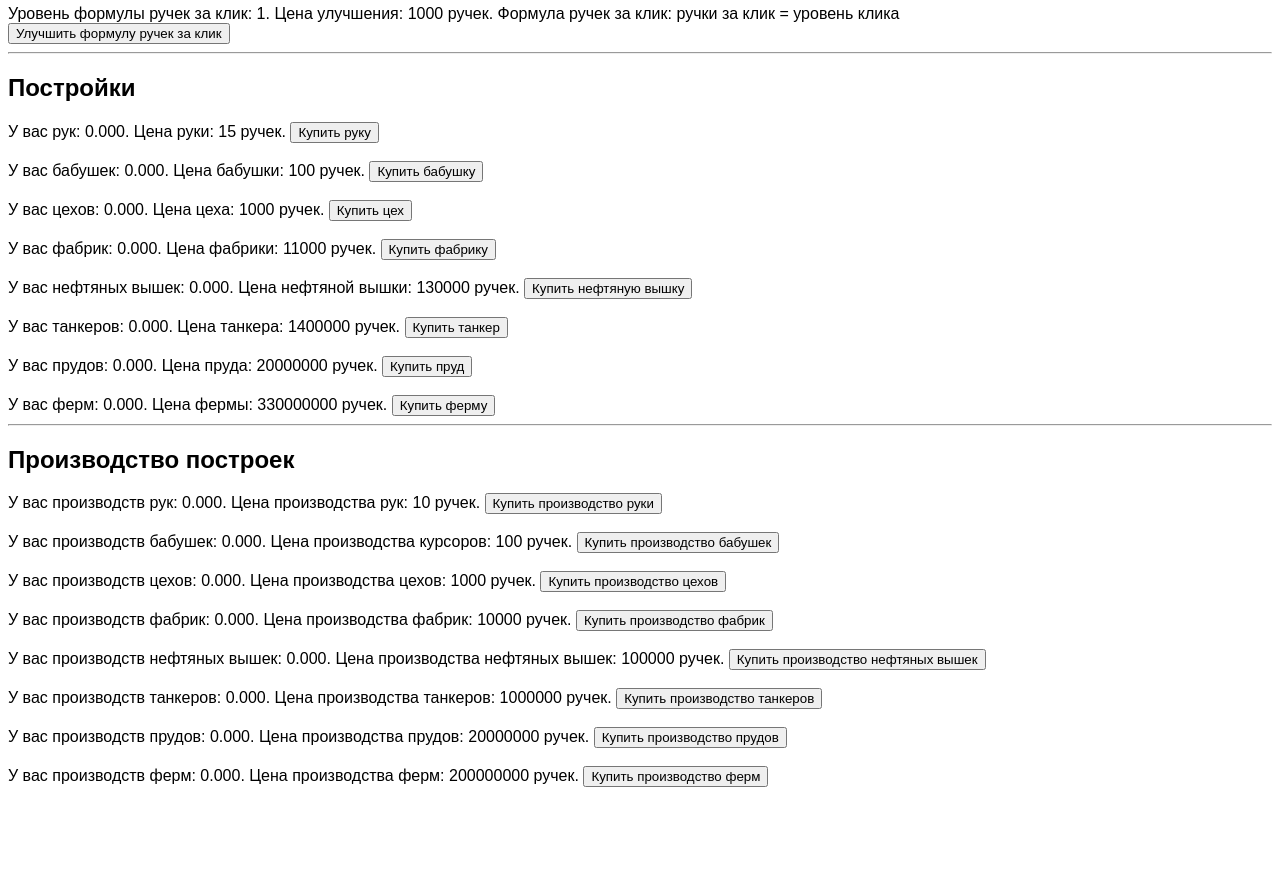
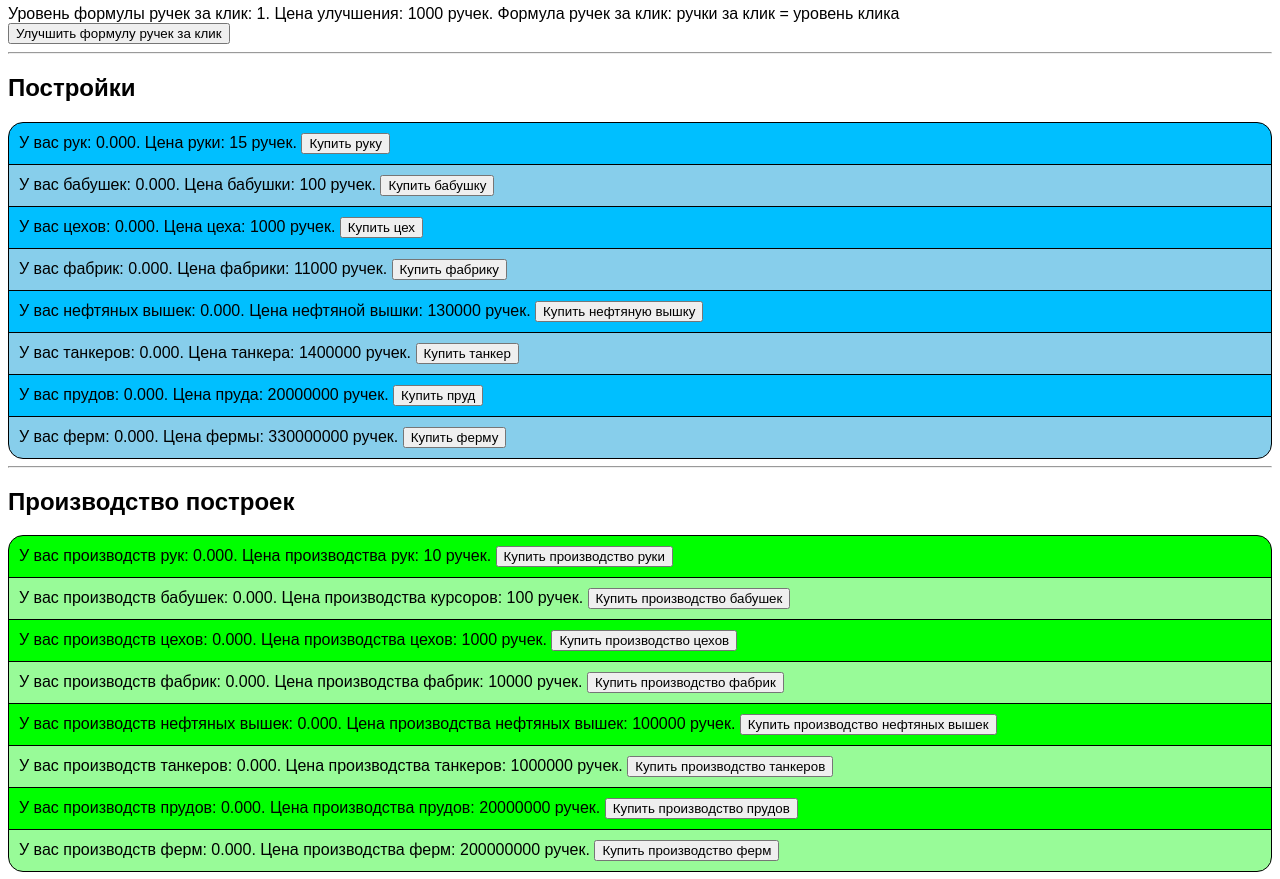
Before and after one commit to 12345123451234554321/Game, a plain HTML site: page index.html in a window 1280 px wide. Shown: the part 440-1319 px from the top of the page. Before the commit the page ends 1235 px from the top, so only its background shows below. Drawn offline with Linux system fonts and the light colour scheme.

Commit message:
dedminor2

```diff
--- a/index.html
+++ b/index.html
@@ -30,53 +30,60 @@
 			Уровень формулы ручек за клик: <span id="formulLvl"></span>. <span id="formu1"> Цена улучшения: <span id="formulLvlp"></span> ручек.</span> Формула ручек за клик: <span id="formul"></span> <div id="formu2"><button onclick="formUpgrade()">Улучшить формулу ручек за клик</button></div>
 			<hr>
 			<h2>Постройки</h2>
+			<div id="bils">
+				<div class="bils">
 					У вас рук: <span id="am1"></span>. Цена руки: <span id="pr1"></span> ручек. <button onclick="bil1.buy()">Купить руку</button>
-			<br>
-			<br>
+				</div>
+				<div class="bils">
 					У вас бабушек: <span id="am2"></span>. Цена бабушки: <span id="pr2"></span> ручек. <button onclick="bil2.buy()">Купить бабушку</button>
-			<br>
-			<br>
+				</div>
+				<div class="bils">
 					У вас цехов: <span id="am3"></span>. Цена цеха: <span id="pr3"></span> ручек. <button onclick="bil3.buy()">Купить цех</button>
-			<br>
-			<br>
+				</div>
+				<div class="bils">
 					У вас фабрик: <span id="am4"></span>. Цена фабрики: <span id="pr4"></span> ручек. <button onclick="bil4.buy()">Купить фабрику</button>
-			<br>
-			<br>
+				</div>
+				<div class="bils">
 					У вас нефтяных вышек: <span id="am5"></span>. Цена нефтяной вышки: <span id="pr5"></span> ручек. <button onclick="bil5.buy()">Купить нефтяную вышку</button>
-			<br>
-			<br>
+				</div>
+				<div class="bils">
 					У вас танкеров: <span id="am6"></span>. Цена танкера: <span id="pr6"></span> ручек. <button onclick="bil6.buy()">Купить танкер</button>
-			<br>
-			<br>
+				</div>
+				<div class="bils">
 					У вас прудов: <span id="am7"></span>. Цена пруда: <span id="pr7"></span> ручек. <button onclick="bil7.buy()">Купить пруд</button>
-			<br>
-			<br>
+				</div>
+				<div class="bils">
 					У вас ферм: <span id="am8"></span>. Цена фермы: <span id="pr8"></span> ручек. <button onclick="bil8.buy()">Купить ферму</button>
+				</div>
 				<hr>
+			</div>
 			<h2>Производство построек</h2>
+			<div id="bilps">
+				<div class="bilps">
 					У вас производств рук: <span id="amp1"></span>. Цена производства рук: <span id="prp1"></span> ручек. <button onclick="bilp1.buy()">Купить производство руки</button>
-			<br>
-			<br>
+				</div>
+				<div class="bilps">
 					У вас производств бабушек: <span id="amp2"></span>. Цена производства курсоров: <span id="prp2"></span> ручек. <button onclick="bilp2.buy()">Купить производство бабушек</button>
-			<br>
-			<br>
+				</div>
+				<div class="bilps">
 					У вас производств цехов: <span id="amp3"></span>. Цена производства цехов: <span id="prp3"></span> ручек. <button onclick="bilp3.buy()">Купить производство цехов</button>
-			<br>
-			<br>
+				</div>
+				<div class="bilps">
 					У вас производств фабрик: <span id="amp4"></span>. Цена производства фабрик: <span id="prp4"></span> ручек. <button onclick="bilp4.buy()">Купить производство фабрик</button>
-			<br>
-			<br>
+				</div>
+				<div class="bilps">
 					У вас производств нефтяных вышек: <span id="amp5"></span>. Цена производства нефтяных вышек: <span id="prp5"></span> ручек. <button onclick="bilp5.buy()">Купить производство нефтяных вышек</button>
-			<br>
-			<br>
+				</div>
+				<div class="bilps">
 					У вас производств танкеров: <span id="amp6"></span>. Цена производства танкеров: <span id="prp6"></span> ручек. <button onclick="bilp6.buy()">Купить производство танкеров</button>
-			<br>
-			<br>
+				</div>
+				<div class="bilps">
 					У вас производств прудов: <span id="amp7"></span>. Цена производства прудов: <span id="prp7"></span> ручек. <button onclick="bilp7.buy()">Купить производство прудов</button>
-			<br>
-			<br>
+				</div>
+				<div class="bilps">
 					У вас производств ферм: <span id="amp8"></span>. Цена производства ферм: <span id="prp8"></span> ручек. <button onclick="bilp8.buy()">Купить производство ферм</button>
-
+				</div>
+			</div>
 		</div>
 		<div class="saving">
 			Введите сохранение:<input type="text" name="saveIn" id="saveIn"><input type="button" value="Импортировать" onclick="importSave()">
@@ -103,7 +110,7 @@
 		<div class="ascensions">
 			У вас очков восхождения: <span id="ascPts"></span>
 			<br>
-			Для восхождения нужно 1e100 ручек. <input type="button" value="Восхождение" onclick="ascend()">
+			Для восхождения нужно 1e100 ручек. <input type="button" value="Восхождение" onclick="ascend()"><!-- <span id="unlocke100">Разблокировать <button onclick="e100unlock();">Цена: 20</button></span> -->
 			<hr>
 			<h2>Улучшения восхождений</h2>
 			<div id="ascUpgrades">
@@ -114,6 +121,7 @@
 				<button id="ascBtn5" class="ascUp-una" onclick="ascBuy5();">Улучшить формулу цены переменной x в формуле ручек за клик (2<sup>x</sup> -> 1,5<sup>x</sup>)<br>Цена: 4</button>
 				<button id="ascBtn6" class="ascUp-una" onclick="ascBuy6();">Начинать восхождение с 10 производствами построек всех видов<br>Цена: 10</button>
 				<button id="ascBtn7" class="ascUp-una" onclick="ascBuy7();">Начинать восхождение с 20 фермами<br>Цена: 10</button>
+				<!--<button id="ascBtn8" class="ascUp-una" onclick="ascBuy8();">Поднять границу применения штрафа<br>Цена: 20</button>-->
 			</div>
 		</div>
 		<script src="./break_eternity.js-master/break_eternity.js"></script>
--- a/script.js
+++ b/script.js
@@ -1,4 +1,4 @@
-const version = "0.10.6-beta" //изменить!
+const version = "0.10.11-beta" //изменить!
 
 let pens = new Decimal("0");
 let byClick = new Decimal("1");
@@ -9,7 +9,8 @@ let formLvl = 1;
 let formX = 1;
 let isAffClk = false;
 let isOnClk = true;
-let ascUpgr = [false, false, false, false, false, false, false, false, false, false, false, false, false, false, false, false, ]
+let ascUpgr = [false, false, false, false, false, false, false, 0]
+// let e100unlocked = false;
 
 class Building {
 	constructor(amount, basePrice, n, priceIncreasePerN, basePps, ppsIncreasePerN, priceIncrease) {
@@ -53,14 +54,14 @@ let bil5 = new Building(new Decimal("0"), new Decimal("130000"), new Decimal("10
 let bil6 = new Building(new Decimal("0"), new Decimal("1400000"), new Decimal("10"), new Decimal("2.1"), new Decimal("1400"), new Decimal("2"), new Decimal("1.15"))
 let bil7 = new Building(new Decimal("0"), new Decimal("20000000"), new Decimal("10"), new Decimal("2.1"), new Decimal("7800"), new Decimal("2"), new Decimal("1.15"))
 let bil8 = new Building(new Decimal("0"), new Decimal("330000000"), new Decimal("10"), new Decimal("2.1"), new Decimal("44000"), new Decimal("2"), new Decimal("1.15"))
-let bilp1 = new Building(new Decimal("0"), new Decimal("10"), new Decimal("10"), new Decimal("1"), new Decimal("0.0003"), new Decimal("1"), new Decimal("1.20"))
-let bilp2 = new Building(new Decimal("0"), new Decimal("100"), new Decimal("10"), new Decimal("1"), new Decimal("0.0003"), new Decimal("1"), new Decimal("1.20"))
-let bilp3 = new Building(new Decimal("0"), new Decimal("1000"), new Decimal("10"), new Decimal("1"), new Decimal("0.0003"), new Decimal("1"), new Decimal("1.20"))
-let bilp4 = new Building(new Decimal("0"), new Decimal("10000"), new Decimal("10"), new Decimal("1"), new Decimal("0.0003"), new Decimal("1"), new Decimal("1.20"))
-let bilp5 = new Building(new Decimal("0"), new Decimal("100000"), new Decimal("10"), new Decimal("1"), new Decimal("0.0003"), new Decimal("1"), new Decimal("1.20"))
-let bilp6 = new Building(new Decimal("0"), new Decimal("1000000"), new Decimal("10"), new Decimal("1"), new Decimal("0.0003"), new Decimal("1"), new Decimal("1.20"))
-let bilp7 = new Building(new Decimal("0"), new Decimal("20000000"), new Decimal("10"), new Decimal("1"), new Decimal("0.0003"), new Decimal("1"), new Decimal("1.20"))
-let bilp8 = new Building(new Decimal("0"), new Decimal("200000000"), new Decimal("10"), new Decimal("1"), new Decimal("0.0003"), new Decimal("1"), new Decimal("1.20"))
+let bilp1 = new Building(new Decimal("0"), new Decimal("10"), new Decimal("10"), new Decimal("2.1"), new Decimal("0.0003"), new Decimal("2"), new Decimal("1.20"))
+let bilp2 = new Building(new Decimal("0"), new Decimal("100"), new Decimal("10"), new Decimal("2.1"), new Decimal("0.0003"), new Decimal("2"), new Decimal("1.20"))
+let bilp3 = new Building(new Decimal("0"), new Decimal("1000"), new Decimal("10"), new Decimal("2.1"), new Decimal("0.0003"), new Decimal("2"), new Decimal("1.20"))
+let bilp4 = new Building(new Decimal("0"), new Decimal("10000"), new Decimal("10"), new Decimal("2.1"), new Decimal("0.0003"), new Decimal("2"), new Decimal("1.20"))
+let bilp5 = new Building(new Decimal("0"), new Decimal("100000"), new Decimal("10"), new Decimal("2.1"), new Decimal("0.0003"), new Decimal("2"), new Decimal("1.20"))
+let bilp6 = new Building(new Decimal("0"), new Decimal("1000000"), new Decimal("10"), new Decimal("2.1"), new Decimal("0.0003"), new Decimal("2"), new Decimal("1.20"))
+let bilp7 = new Building(new Decimal("0"), new Decimal("20000000"), new Decimal("10"), new Decimal("2.1"), new Decimal("0.0003"), new Decimal("2"), new Decimal("1.20"))
+let bilp8 = new Building(new Decimal("0"), new Decimal("200000000"), new Decimal("10"), new Decimal("2.1"), new Decimal("0.0003"), new Decimal("2"), new Decimal("1.20"))
 
 /* function getHash(str, algo = "SHA-512") {
 	let strBuf = new TextEncoder().encode(str);
@@ -152,8 +153,36 @@ function ascend() {
 	}
 }
 
+// function e100unlock() {
+// 	if(ascPts.gte("20") && e100check()) {
+// 		ascPts = ascPts.sub("20");
+// 		e100unlocked = true;
+// 	}
+// }
+
+// function e100check() {
+// 	let hasUpgrades = false;
+// 	for (let i = 0; i < 6; i++) {
+// 		if (ascUpgr[i] === false) {
+// 			break;
+// 		}
+// 		hasUpgrades = true;
+// 	}
+// 	return hasUpgrades;
+// }
+
+function getPtsOnAsc() {
+	return new Decimal("1");
+}
+
 function up2() {
-	let cost = new Decimal(new Decimal("20000000000").mul(new Decimal("1000").pow(prodBuilMultLvl.sub(1))));
+	let cost = 0;
+	if(prodBuilMultLvl < 36) {
+		cost = new Decimal(new Decimal("20000000000").mul(new Decimal("700").pow(prodBuilMultLvl.sub(1))));
+	}
+	else {
+		cost = new Decimal("1.72").pow(prodBuilMultLvl.pow(new Decimal("1.72")));
+	}
 	if(pens.gte(cost)) {
 		pens = pens.sub(cost);
 		prodBuilMultLvl = prodBuilMultLvl.add("1");
@@ -385,23 +414,23 @@ function getMult() {
 		document.getElementsByClassName("offOnClk")[1].style.display = "inline";
 	}
 	if(!ascUpgr[3]) {
-		bilp1.basePps = prodBuilMultLvl.mul("0.0003")
-		bilp2.basePps = prodBuilMultLvl.mul("0.0003")
-		bilp3.basePps = prodBuilMultLvl.mul("0.0003")
-		bilp4.basePps = prodBuilMultLvl.mul("0.0003")
-		bilp5.basePps = prodBuilMultLvl.mul("0.0003")
-		bilp6.basePps = prodBuilMultLvl.mul("0.0003")
-		bilp7.basePps = prodBuilMultLvl.mul("0.0003")
-		bilp8.basePps = prodBuilMultLvl.mul("0.0003")
+		bilp1.basePps = new Decimal("3").pow(prodBuilMultLvl.sub("1")).mul("0.0003")
+		bilp2.basePps = new Decimal("3").pow(prodBuilMultLvl.sub("1")).mul("0.0003")
+		bilp3.basePps = new Decimal("3").pow(prodBuilMultLvl.sub("1")).mul("0.0003")
+		bilp4.basePps = new Decimal("3").pow(prodBuilMultLvl.sub("1")).mul("0.0003")
+		bilp5.basePps = new Decimal("3").pow(prodBuilMultLvl.sub("1")).mul("0.0003")
+		bilp6.basePps = new Decimal("3").pow(prodBuilMultLvl.sub("1")).mul("0.0003")
+		bilp7.basePps = new Decimal("3").pow(prodBuilMultLvl.sub("1")).mul("0.0003")
+		bilp8.basePps = new Decimal("3").pow(prodBuilMultLvl.sub("1")).mul("0.0003")
 	} else {
-		bilp1.basePps = prodBuilMultLvl.mul("0.0003").add("0.0015")
-		bilp2.basePps = prodBuilMultLvl.mul("0.0003").add("0.0015")
-		bilp3.basePps = prodBuilMultLvl.mul("0.0003").add("0.0015")
-		bilp4.basePps = prodBuilMultLvl.mul("0.0003").add("0.0015")
-		bilp5.basePps = prodBuilMultLvl.mul("0.0003").add("0.0015")
-		bilp6.basePps = prodBuilMultLvl.mul("0.0003").add("0.0015")
-		bilp7.basePps = prodBuilMultLvl.mul("0.0003").add("0.0015")
-		bilp8.basePps = prodBuilMultLvl.mul("0.0003").add("0.0015")
+		bilp1.basePps = prodBuilMultLvl.pow("15").mul("0.0003").add("0.0015")
+		bilp2.basePps = prodBuilMultLvl.pow("15").mul("0.0003").add("0.0015")
+		bilp3.basePps = prodBuilMultLvl.pow("15").mul("0.0003").add("0.0015")
+		bilp4.basePps = prodBuilMultLvl.pow("15").mul("0.0003").add("0.0015")
+		bilp5.basePps = prodBuilMultLvl.pow("15").mul("0.0003").add("0.0015")
+		bilp6.basePps = prodBuilMultLvl.pow("15").mul("0.0003").add("0.0015")
+		bilp7.basePps = prodBuilMultLvl.pow("15").mul("0.0003").add("0.0015")
+		bilp8.basePps = prodBuilMultLvl.pow("15").mul("0.0003").add("0.0015")
 	}
 	if (ascUpgr[0]) {
 		bil1.ppsIncreasePerN = new Decimal("2.2");
@@ -424,9 +453,13 @@ function getMult() {
 		bil8.n = new Decimal("9");
 	}
 	if (pens.gte("1e100")) {
-		mult = mult.mul(pens.log10().div("10").sub("9").recip());
+		mult = mult.mul(new Decimal("2").pow(pens.log10().sub("100").div("10")).recip());
 	}
 	return mult;
+}
+
+function getMultP(params) {
+
 }
 
 /* function getMultOff(dt) {
@@ -493,28 +526,28 @@ function updateGame(delta_time, total_time) {
 	document.getElementById('pr7').innerHTML = bil7.price().round();
 	document.getElementById('am8').innerHTML = bil8.amount.toStringWithDecimalPlaces(3);
 	document.getElementById('pr8').innerHTML = bil8.price().round();
-	bil1.setAmt(bil1.amount.add(bilp1.ppms().mul(delta_time)));
+	bil1.setAmt(bil1.amount.add(bilp1.ppms().mul(delta_time).div(bil1.priceIncreasePerN.pow(bil1.amount.div(bil1.n).floor().root("1.1")))));
 	document.getElementById('amp1').innerHTML = bilp1.amount.toStringWithDecimalPlaces(3);
 	document.getElementById('prp1').innerHTML = bilp1.price().round();
-	bil2.setAmt(bil2.amount.add(bilp2.ppms().mul(delta_time)));
+	bil2.setAmt(bil2.amount.add(bilp2.ppms().mul(delta_time).div(bil2.priceIncreasePerN.pow(bil2.amount.div(bil2.n).floor().root("1.1")))));
 	document.getElementById('amp2').innerHTML = bilp2.amount.toStringWithDecimalPlaces(3);
 	document.getElementById('prp2').innerHTML = bilp2.price().round();
-	bil3.setAmt(bil3.amount.add(bilp3.ppms().mul(delta_time)));
+	bil3.setAmt(bil3.amount.add(bilp3.ppms().mul(delta_time).div(bil3.priceIncreasePerN.pow(bil3.amount.div(bil3.n).floor().root("1.1")))));
 	document.getElementById('amp3').innerHTML = bilp3.amount.toStringWithDecimalPlaces(3);
 	document.getElementById('prp3').innerHTML = bilp3.price().round();
-	bil4.setAmt(bil4.amount.add(bilp4.ppms().mul(delta_time)));
+	bil4.setAmt(bil4.amount.add(bilp4.ppms().mul(delta_time).div(bil4.priceIncreasePerN.pow(bil4.amount.div(bil4.n).floor().root("1.1")))));
 	document.getElementById('amp4').innerHTML = bilp4.amount.toStringWithDecimalPlaces(3);
 	document.getElementById('prp4').innerHTML = bilp4.price().round();
-	bil5.setAmt(bil5.amount.add(bilp5.ppms().mul(delta_time)));
+	bil5.setAmt(bil5.amount.add(bilp5.ppms().mul(delta_time).div(bil5.priceIncreasePerN.pow(bil5.amount.div(bil5.n).floor().root("1.1")))));
 	document.getElementById('amp5').innerHTML = bilp5.amount.toStringWithDecimalPlaces(3);
 	document.getElementById('prp5').innerHTML = bilp5.price().round();
-	bil6.setAmt(bil6.amount.add(bilp6.ppms().mul(delta_time)));
+	bil6.setAmt(bil6.amount.add(bilp6.ppms().mul(delta_time).div(bil6.priceIncreasePerN.pow(bil6.amount.div(bil6.n).floor().root("1.1")))));
 	document.getElementById('amp6').innerHTML = bilp6.amount.toStringWithDecimalPlaces(3);
 	document.getElementById('prp6').innerHTML = bilp6.price().round();
-	bil7.setAmt(bil7.amount.add(bilp7.ppms().mul(delta_time)));
+	bil7.setAmt(bil7.amount.add(bilp7.ppms().mul(delta_time).div(bil7.priceIncreasePerN.pow(bil7.amount.div(bil7.n).floor().root("1.1")))));
 	document.getElementById('amp7').innerHTML = bilp7.amount.toStringWithDecimalPlaces(3);
 	document.getElementById('prp7').innerHTML = bilp7.price().round();
-	bil8.setAmt(bil8.amount.add(bilp8.ppms().mul(delta_time)));
+	bil8.setAmt(bil8.amount.add(bilp8.ppms().mul(delta_time).div(bil8.priceIncreasePerN.pow(bil8.amount.div(bil8.n).floor().root("1.1")))));
 	document.getElementById('amp8').innerHTML = bilp8.amount.toStringWithDecimalPlaces(3);
 	document.getElementById('prp8').innerHTML = bilp8.price().round();
 	document.getElementById('clickLvl').innerHTML = formX.toFixed(1);
@@ -573,10 +606,13 @@ function updateGame(delta_time, total_time) {
 		document.getElementById("ascBtn7").className = "ascUp-buyed";
 	}
 	if (pens.gte("1e100")) {
-		document.getElementById("penalty").innerHTML = "Штраф к производству (сделайте восхождение): " + new Decimal("1").sub(pens.log10().div("10").sub("9").recip()).mul("100").toStringWithDecimalPlaces(3) + "%";
+		document.getElementById("penalty").innerHTML = "Штраф к производству (сделайте восхождение): " + new Decimal("1").sub(new Decimal("2").pow(pens.log10().sub("100").div("10")).recip()).mul("100").toStringWithDecimalPlaces(3) + "%";
 	} else {
 		document.getElementById("penalty").innerHTML = "";
 	}
+	// if (e100unlocked) {
+	// 	document.getElementById("unlocke100").innerHTML = "Вы получите " + getPtsOnAsc().toStringWithDecimalPlaces(0) + " очков восхождения";
+	// }
 }
 
 /* function updateGameOff(delta_time, total_time) {
@@ -756,14 +792,14 @@ function wipeButt() {
 		bil6 = new Building(new Decimal("0"), new Decimal("1400000"), new Decimal("10"), new Decimal("2.1"), new Decimal("1400"), new Decimal("2"), new Decimal("1.15"))
 		bil7 = new Building(new Decimal("0"), new Decimal("20000000"), new Decimal("10"), new Decimal("2.1"), new Decimal("7800"), new Decimal("2"), new Decimal("1.15"))
 		bil8 = new Building(new Decimal("0"), new Decimal("330000000"), new Decimal("10"), new Decimal("2.1"), new Decimal("44000"), new Decimal("2"), new Decimal("1.15"))
-		bilp1 = new Building(new Decimal("0"), new Decimal("10"), new Decimal("10"), new Decimal("1"), new Decimal("0.0003"), new Decimal("1"), new Decimal("1.20"))
-		bilp2 = new Building(new Decimal("0"), new Decimal("100"), new Decimal("10"), new Decimal("1"), new Decimal("0.0003"), new Decimal("1"), new Decimal("1.20"))
-		bilp3 = new Building(new Decimal("0"), new Decimal("1000"), new Decimal("10"), new Decimal("1"), new Decimal("0.0003"), new Decimal("1"), new Decimal("1.20"))
-		bilp4 = new Building(new Decimal("0"), new Decimal("10000"), new Decimal("10"), new Decimal("1"), new Decimal("0.0003"), new Decimal("1"), new Decimal("1.20"))
-		bilp5 = new Building(new Decimal("0"), new Decimal("100000"), new Decimal("10"), new Decimal("1"), new Decimal("0.0003"), new Decimal("1"), new Decimal("1.20"))
-		bilp6 = new Building(new Decimal("0"), new Decimal("1000000"), new Decimal("10"), new Decimal("1"), new Decimal("0.0003"), new Decimal("1"), new Decimal("1.20"))
-		bilp7 = new Building(new Decimal("0"), new Decimal("20000000"), new Decimal("10"), new Decimal("1"), new Decimal("0.0003"), new Decimal("1"), new Decimal("1.20"))
-		bilp8 = new Building(new Decimal("0"), new Decimal("200000000"), new Decimal("10"), new Decimal("1"), new Decimal("0.0003"), new Decimal("1"), new Decimal("1.20"))
+		bilp1 = new Building(new Decimal("0"), new Decimal("10"), new Decimal("10"), new Decimal("2.1"), new Decimal("0.0003"), new Decimal("2"), new Decimal("1.20"))
+		bilp2 = new Building(new Decimal("0"), new Decimal("100"), new Decimal("10"), new Decimal("2.1"), new Decimal("0.0003"), new Decimal("2"), new Decimal("1.20"))
+		bilp3 = new Building(new Decimal("0"), new Decimal("1000"), new Decimal("10"), new Decimal("2.1"), new Decimal("0.0003"), new Decimal("2"), new Decimal("1.20"))
+		bilp4 = new Building(new Decimal("0"), new Decimal("10000"), new Decimal("10"), new Decimal("2.1"), new Decimal("0.0003"), new Decimal("2"), new Decimal("1.20"))
+		bilp5 = new Building(new Decimal("0"), new Decimal("100000"), new Decimal("10"), new Decimal("2.1"), new Decimal("0.0003"), new Decimal("2"), new Decimal("1.20"))
+		bilp6 = new Building(new Decimal("0"), new Decimal("1000000"), new Decimal("10"), new Decimal("2.1"), new Decimal("0.0003"), new Decimal("2"), new Decimal("1.20"))
+		bilp7 = new Building(new Decimal("0"), new Decimal("20000000"), new Decimal("10"), new Decimal("2.1"), new Decimal("0.0003"), new Decimal("2"), new Decimal("1.20"))
+		bilp8 = new Building(new Decimal("0"), new Decimal("200000000"), new Decimal("10"), new Decimal("2.1"), new Decimal("0.0003"), new Decimal("2"), new Decimal("1.20"))
 		localStorage.setItem("save", getSave());
 	} else {return}
 }
--- a/style.css
+++ b/style.css
@@ -85,3 +85,42 @@ html {
     background-color: lightgreen;
     color: black;
 }
+.bils:first-child {
+    border-radius: 15px 15px 0 0;
+}
+.bils:last-of-type {
+    border-radius: 0 0 15px 15px;
+}
+.bils:nth-child(odd) {
+    background-color: deepskyblue;
+    padding: 10px;
+    margin: 0px;
+    border: 1px solid black;
+}
+.bils:nth-child(even) {
+    background-color: skyblue;
+    padding: 10px;
+    margin: 0px;
+    border: 1px solid black;
+}
+.bils + .bils {margin: -1px 0;}
+
+.bilps:first-child {
+    border-radius: 15px 15px 0 0;
+}
+.bilps:last-of-type {
+    border-radius: 0 0 15px 15px;
+}
+.bilps:nth-child(odd) {
+    background-color: lime;
+    padding: 10px;
+    margin: 0px;
+    border: 1px solid black;
+}
+.bilps:nth-child(even) {
+    background-color: palegreen;
+    padding: 10px;
+    margin: 0px;
+    border: 1px solid black;
+}
+.bilps + .bilps {margin: -1px 0;}
```
Lines whose indentation alone changed are shown as unchanged.
